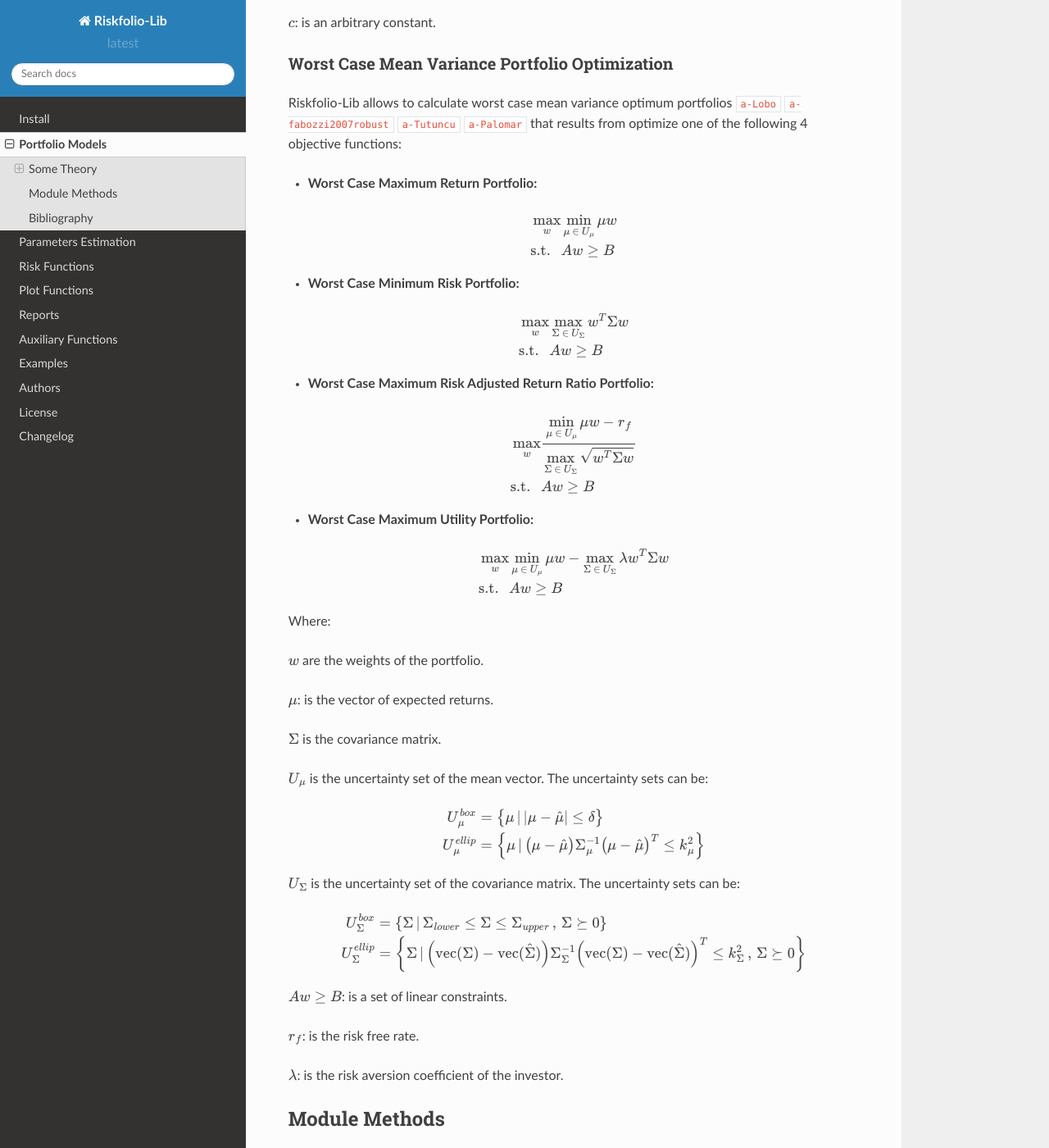
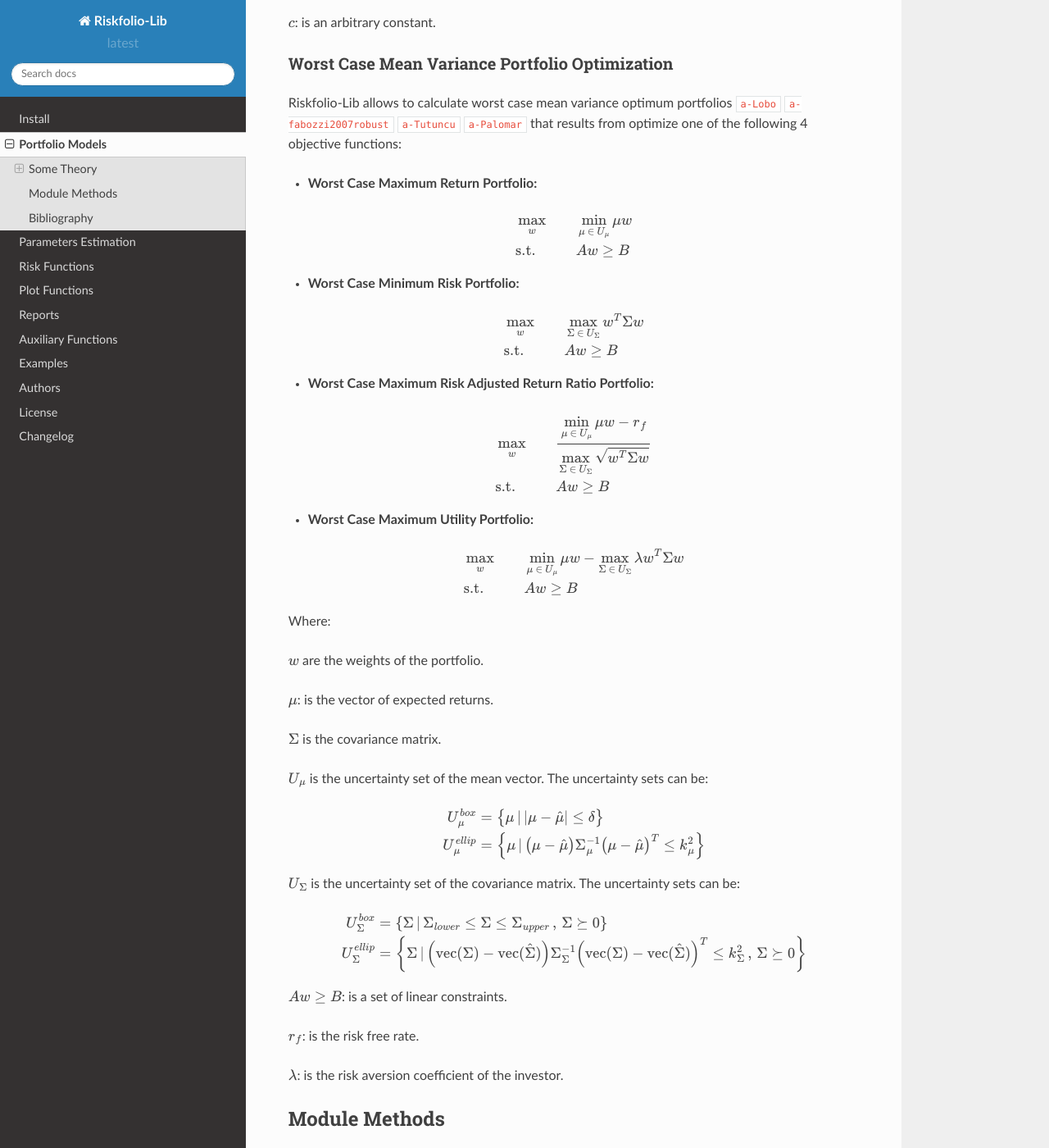
Before and after one commit to dcajasn/Riskfolio-Lib, a Sphinx documentation site: the page built from docs/source/portfolio.rst, in a window 1280 px wide and 1400 px high, scrolled down 2379 px. Shown: the whole window at 82% size. Built offline with Sphinx 7.4.7 and the Read the Docs theme 2.0.0, drawn with Linux system fonts in a browser that asks for light colours; pages that are not in the unit, such as notebooks, are missing from menus; cross-references to code outside the pages are shown as plain code; some of the changed text lies outside the part shown; grey boxes are pictures that could not be loaded.

Commit message:
Update docs

```diff
--- a/docs/source/portfolio.rst
+++ b/docs/source/portfolio.rst
@@ -18,33 +18,41 @@ one of the following 4 objective functions:
 - **Maximum Return Portfolio:**
 
 .. math::
+    \begin{aligned}
     &\underset{w}{\max} & & \mu w\\
     &\text{s.t.} & & Aw \geq B\\
     & & &\phi_{i}(w) \leq c_{i} \; \forall \; i \; \in \; [1,10] \\
+    \end{aligned}
 
 
 - **Minimum Risk Portfolio:**
 
 .. math::
+    \begin{aligned}
     &\underset{w}{\min} & & \phi_{k}(w)\\
     &\text{s.t.} & & Aw \geq B\\
     & & &\phi_{i}(w) \leq c_{i} \; \forall \; i \; \in \; [1,10] \\
+    \end{aligned}
 
 
 - **Maximum Risk Adjusted Return Ratio Portfolio:**
 
 .. math::
+    \begin{aligned}
     &\underset{w}{\max} & & \frac{\mu w - r_{f}}{\phi_{k}(w)}\\
     &\text{s.t.} & & Aw \geq B\\
     & & &\phi_{i}(w) \leq c_{i} \; \forall \; i \; \in \; [1,10] \\
+    \end{aligned}
 
 
 - **Maximum Utility Portfolio:**
 
 .. math::
+    \begin{aligned}
     &\underset{w}{\max} & & \mu w - \lambda \phi_{k}(w)\\
     &\text{s.t.} & & Aw \geq B\\
     & & &\phi_{i}(w) \leq c_{i} \; \forall \; i \; \in \; [1,10] \\
+    \end{aligned}
 
 
 Where:
@@ -88,9 +96,11 @@ Riskfolio-Lib allows to calculate optimum portfolios that results from optimize
 the general risk parity model :cite:`a-Roncalli`:
 
 .. math::
+    \begin{aligned}
     &\underset{w}{\min} & & \phi(w)\\
     &\text{s.t.} & & b \log(w) \geq c\\
     & & & w \geq 0 \\
+    \end{aligned}
 
 
 Where:
@@ -126,31 +136,39 @@ that results from optimize one of the following 4 objective functions:
 - **Worst Case Maximum Return Portfolio:**
 
 .. math::
+    \begin{aligned}
     &\underset{w}{\max} & & \underset{\mu \, \in \, U_{\mu}}{\min} \mu w\\
     &\text{s.t.} & & Aw \geq B\\
+    \end{aligned}
 
 
 - **Worst Case Minimum Risk Portfolio:**
 
 .. math::
+    \begin{aligned}
     &\underset{w}{\max} & & \underset{\Sigma \, \in \, U_{\Sigma}}{\max} w^{T} \Sigma w\\
     &\text{s.t.} & & Aw \geq B\\
+    \end{aligned}
 
 
 - **Worst Case Maximum Risk Adjusted Return Ratio Portfolio:**
 
 .. math::
+    \begin{aligned}
     &\underset{w}{\max} & & \cfrac{\underset{\mu \, \in \, U_{\mu}}{\min} \mu w - r_{f}}
     {\underset{\Sigma \, \in \, U_{\Sigma}}{\max} \sqrt{w^{T} \Sigma w}}\\
     &\text{s.t.} & & Aw \geq B\\
+    \end{aligned}
 
 
 - **Worst Case Maximum Utility Portfolio:**
 
 .. math::
+    \begin{aligned}
     &\underset{w}{\max} & & \underset{\mu \, \in \, U_{\mu}}{\min} \mu w
     - \underset{\Sigma \, \in \, U_{\Sigma}}{\max}  \lambda w^{T} \Sigma w\\
     &\text{s.t.} & & Aw \geq B\\
+    \end{aligned}
 
 
 Where:
@@ -164,15 +182,19 @@ Where:
 :math:`U_{\mu}` is the uncertainty set of the mean vector. The uncertainty sets can be:
 
 .. math::
+    \begin{aligned}
     U^{box}_{\mu} & = \left \{ \mu \, | \, | \mu - \hat{\mu} | \leq \delta \right \} \\
     U^{ellip}_{\mu} & = \left \{ \mu \, | \left ( \mu - \hat{\mu} \right ) \Sigma^{-1}_{\mu} \left ( \mu - \hat{\mu} \right )^{T} \leq k^{2}_{\mu} \right \} \\
+    \end{aligned}
 
 
 :math:`U_{\Sigma}` is the uncertainty set of the covariance matrix. The uncertainty sets can be:
 
 .. math::
+    \begin{aligned}
     U^{box}_{\Sigma} & = \left \{ \Sigma \, | \, \Sigma_{lower} \leq \Sigma \leq \Sigma_{upper} \, , \, \Sigma \succeq 0 \right \} \\
     U^{ellip}_{\Sigma} & = \left \{ \Sigma \, | \left ( \text{vec}(\Sigma) - \text{vec}(\hat{\Sigma}) \right ) \Sigma^{-1}_{\Sigma} \left ( \text{vec}(\Sigma) - \text{vec}(\hat{\Sigma}) \right )^{T} \leq k^{2}_{\Sigma} \, , \, \Sigma \succeq 0 \right \}  \\
+    \end{aligned}
 
 
 :math:`Aw \geq B`: is a set of linear constraints.
```
Also changed, not shown: 5 other files.
